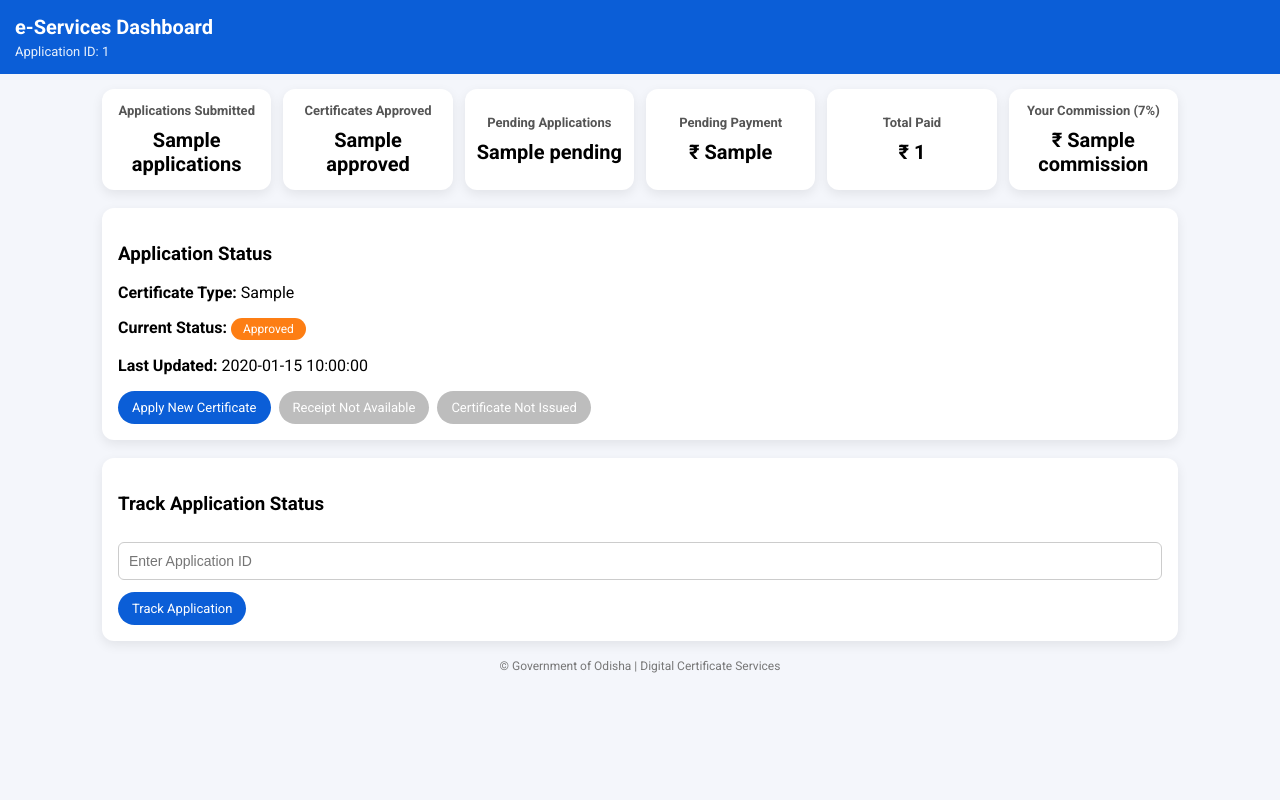
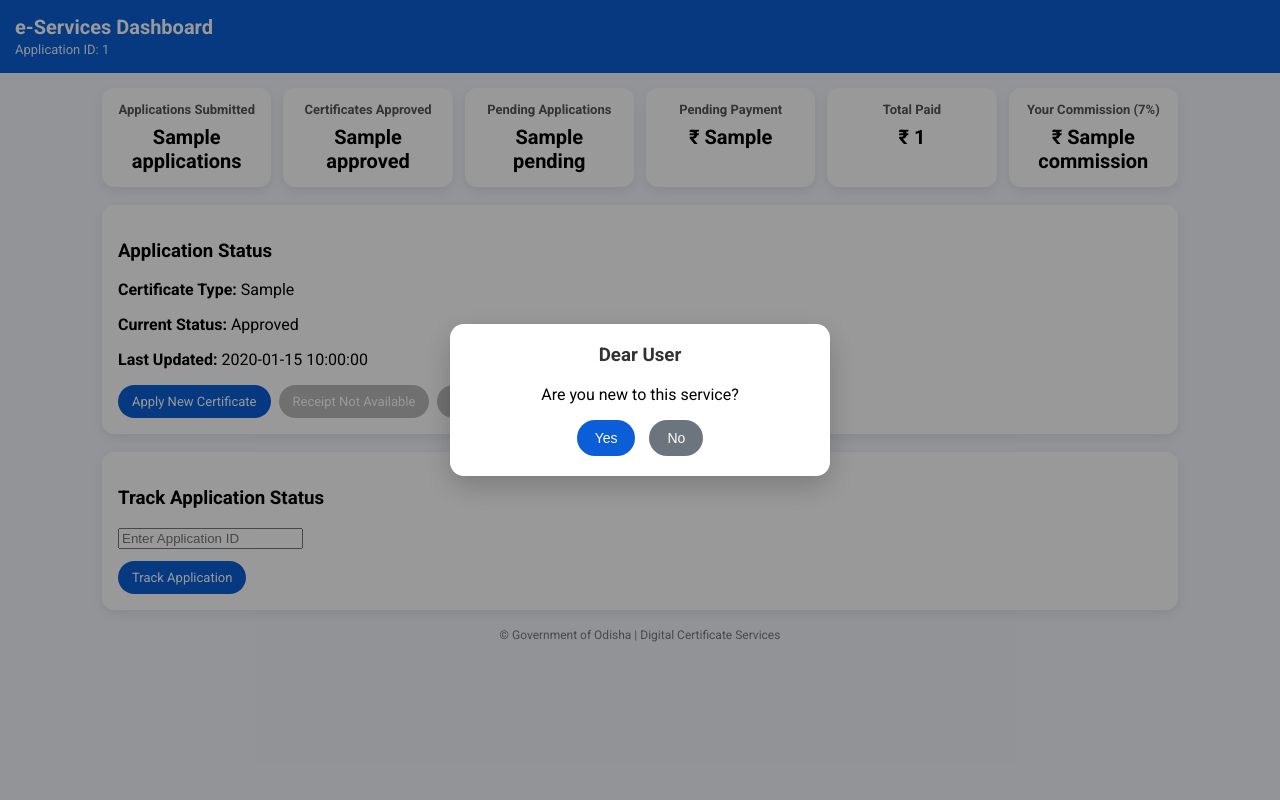
Before and after one commit to Aditya1234AD/certificate-app, a Flask app: template templates/dashboard.html in a window 1280 px wide. Run offline with Flask 3, Linux system fonts and the light colour scheme; the template is opened without the code that fills it: most values are stand-ins (such as "Sample title", 1, 10 or a date in 2020).

Commit message:
Update dashboard.html

```diff
--- a/templates/dashboard.html
+++ b/templates/dashboard.html
@@ -10,13 +10,10 @@
 <style>
 :root{
     --primary:#0b5ed7;
-    --warning:#fd7e14;
     --bg:#f4f6fb;
 }
 
-*{
-    box-sizing:border-box;
-}
+*{box-sizing:border-box}
 
 body{
     margin:0;
@@ -30,16 +27,8 @@ body{
     color:#fff;
     padding:15px;
 }
-.header h2{
-    margin:0;
-    font-size:20px;
-}
-.header small{
-    display:block;
-    margin-top:5px;
-    font-size:13px;
-    opacity:.9;
-}
+.header h2{margin:0;font-size:20px}
+.header small{font-size:13px;opacity:.9}
 
 /* CONTAINER */
 .container{
@@ -48,43 +37,84 @@ body{
     padding:0 12px;
 }
 
-/* CARDS */
+/* MODAL OVERLAY */
+.overlay{
+    position:fixed;
+    top:0;left:0;
+    width:100%;height:100%;
+    background:rgba(0,0,0,.4);
+    display:flex;
+    align-items:center;
+    justify-content:center;
+    z-index:999;
+}
+
+/* MODAL CARD */
+.modal{
+    background:#fff;
+    width:90%;
+    max-width:380px;
+    padding:20px;
+    border-radius:14px;
+    text-align:center;
+    box-shadow:0 10px 30px rgba(0,0,0,.2);
+}
+
+.modal h3{
+    margin-top:0;
+    color:#333;
+}
+
+.modal button{
+    padding:10px 18px;
+    border:none;
+    border-radius:20px;
+    background:var(--primary);
+    color:#fff;
+    font-size:14px;
+    cursor:pointer;
+}
+
+.modal .secondary{
+    background:#6c757d;
+    margin-left:10px;
+}
+
+/* FORM */
+.form-group{
+    margin-top:12px;
+    text-align:left;
+}
+.form-group label{
+    font-size:13px;
+    color:#444;
+}
+.form-group input{
+    width:100%;
+    padding:10px;
+    margin-top:6px;
+    border-radius:6px;
+    border:1px solid #ccc;
+}
+
+/* DASHBOARD CARDS */
 .cards{
     display:grid;
     grid-template-columns:repeat(auto-fit,minmax(140px,1fr));
     gap:12px;
 }
-
 .card{
     background:#fff;
-    padding:14px 10px;
+    padding:14px;
     border-radius:12px;
     box-shadow:0 4px 12px rgba(0,0,0,.08);
     text-align:center;
-    min-height:90px;
+}
+.card h4{margin:0;font-size:13px;color:#555}
+.card .value{margin-top:8px;font-size:20px;font-weight:700}
 
-    display:flex;
-    flex-direction:column;
-    justify-content:center;
-}
-
-.card h4{
-    margin:0;
-    font-size:13px;
-    color:#555;
-    line-height:1.3;
-    word-break:break-word;
-}
-
-.card .value{
-    margin-top:8px;
-    font-size:20px;
-    font-weight:700;
-    word-break:break-word;
-}
-
-/* STATUS BOX */
-.status-box{
+/* STATUS */
+.status-box, .track-box{
     background:#fff;
     margin-top:18px;
     padding:16px;
@@ -92,23 +122,13 @@ body{
     box-shadow:0 4px 12px rgba(0,0,0,.08);
 }
 
-.status{
-    display:inline-block;
-    padding:4px 12px;
-    border-radius:14px;
-    background:var(--warning);
-    color:#fff;
-    font-size:12px;
-}
-
-/* ACTION BUTTONS */
+/* BUTTONS */
 .actions{
     margin-top:12px;
     display:flex;
     gap:8px;
     flex-wrap:wrap;
 }
-
 .actions a{
     padding:9px 14px;
     border-radius:18px;
@@ -117,28 +137,9 @@ body{
     text-decoration:none;
     font-size:13px;
 }
-
 .actions .disabled{
-    background:#bdbdbd;
+    background:#bbb;
     pointer-events:none;
-}
-
-/* TRACK */
-.track-box{
-    background:#fff;
-    margin-top:18px;
-    padding:16px;
-    border-radius:12px;
-    box-shadow:0 4px 12px rgba(0,0,0,.08);
-}
-
-.track-box input{
-    width:100%;
-    padding:10px;
-    border-radius:6px;
-    border:1px solid #ccc;
-    margin-top:8px;
-    font-size:14px;
 }
 
 /* FOOTER */
@@ -153,6 +154,33 @@ body{
 
 <body>
 
+<!-- NEW USER MODAL -->
+<div class="overlay" id="newUserModal">
+    <div class="modal">
+        <h3>Dear User</h3>
+        <p>Are you new to this service?</p>
+
+        <div id="choiceBtns">
+            <button onclick="showCreateForm()">Yes</button>
+            <button class="secondary" onclick="closeModal()">No</button>
+        </div>
+
+        <form id="createForm" method="POST" action="/create-user-id" style="display:none">
+            <div class="form-group">
+                <label>Enter Desired Secret User ID</label>
+                <input type="text" name="secret_id" required>
+            </div>
+
+            <div class="form-group">
+                <label>Enter Your Favourite One</label>
+                <input type="text" name="favourite" required>
+            </div>
+
+            <button style="width:100%;margin-top:14px;">Create ID</button>
+        </form>
+    </div>
+</div>
+
 <!-- HEADER -->
 <div class="header">
     <h2>e-Services Dashboard</h2>
@@ -161,69 +189,31 @@ body{
 
 <div class="container">
 
-<!-- SUMMARY CARDS -->
+<!-- DASHBOARD SUMMARY -->
 <div class="cards">
-
-    <div class="card">
-        <h4>Applications Submitted</h4>
-        <div class="value">{{ applications }}</div>
-    </div>
-
-    <div class="card">
-        <h4>Certificates Approved</h4>
-        <div class="value">{{ approved }}</div>
-    </div>
-
-    <div class="card">
-        <h4>Pending Applications</h4>
-        <div class="value">{{ pending }}</div>
-    </div>
-
-    <div class="card">
-        <h4>Pending Payment</h4>
-        <div class="value">₹ {{ pending_payment }}</div>
-    </div>
-
-    <div class="card">
-        <h4>Total Paid</h4>
-        <div class="value">₹ {{ total_paid }}</div>
-    </div>
-
-    <div class="card">
-        <h4>Your Commission (7%)</h4>
-        <div class="value">₹ {{ commission }}</div>
-    </div>
-
+    <div class="card"><h4>Applications Submitted</h4><div class="value">{{ applications }}</div></div>
+    <div class="card"><h4>Certificates Approved</h4><div class="value">{{ approved }}</div></div>
+    <div class="card"><h4>Pending Applications</h4><div class="value">{{ pending }}</div></div>
+    <div class="card"><h4>Pending Payment</h4><div class="value">₹ {{ pending_payment }}</div></div>
+    <div class="card"><h4>Total Paid</h4><div class="value">₹ {{ total_paid }}</div></div>
+    <div class="card"><h4>Your Commission (7%)</h4><div class="value">₹ {{ commission }}</div></div>
 </div>
 
-<!-- APPLICATION STATUS -->
+<!-- STATUS -->
 <div class="status-box">
     <h3>Application Status</h3>
-
     <p><strong>Certificate Type:</strong> {{ certificate_type }}</p>
-    <p><strong>Current Status:</strong>
-        <span class="status">{{ status }}</span>
-    </p>
+    <p><strong>Current Status:</strong> {{ status }}</p>
     <p><strong>Last Updated:</strong> {{ last_updated }}</p>
 
     <div class="actions">
         <a href="/index">Apply New Certificate</a>
-
-        {% if show_receipt %}
-        <a href="/download/receipt/{{ application_id }}">Download Receipt</a>
-        {% else %}
         <a class="disabled">Receipt Not Available</a>
-        {% endif %}
-
-        {% if show_certificate %}
-        <a href="/download/certificate/{{ application_id }}">Download Certificate</a>
-        {% else %}
         <a class="disabled">Certificate Not Issued</a>
-        {% endif %}
     </div>
 </div>
 
-<!-- TRACK STATUS -->
+<!-- TRACK -->
 <div class="track-box">
     <h3>Track Application Status</h3>
     <form method="POST" action="/check-status">
@@ -240,5 +230,15 @@ body{
     © Government of Odisha | Digital Certificate Services
 </div>
 
+<script>
+function showCreateForm(){
+    document.getElementById("choiceBtns").style.display="none";
+    document.getElementById("createForm").style.display="block";
+}
+function closeModal(){
+    document.getElementById("newUserModal").style.display="none";
+}
+</script>
+
 </body>
-            </html>
+                </html>
```
